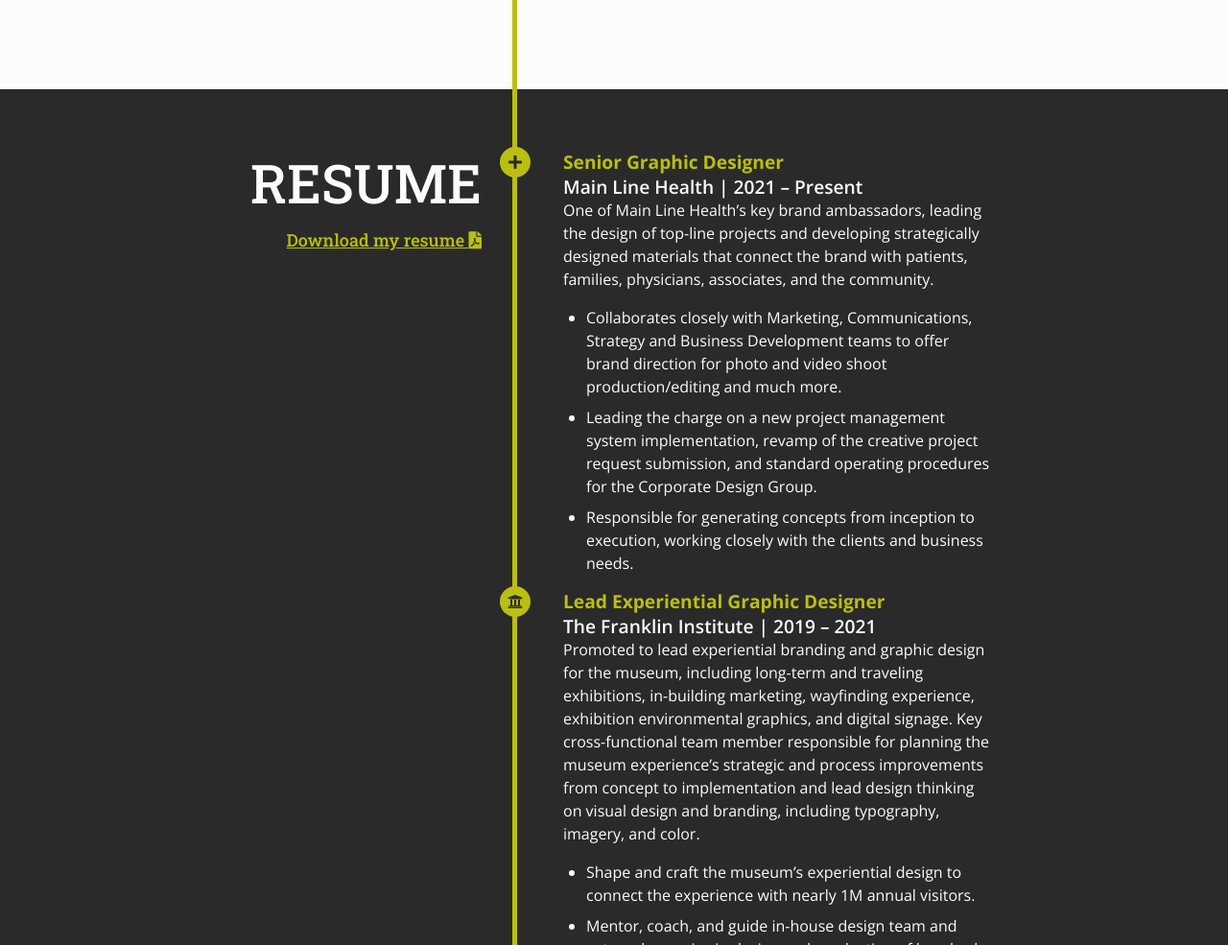
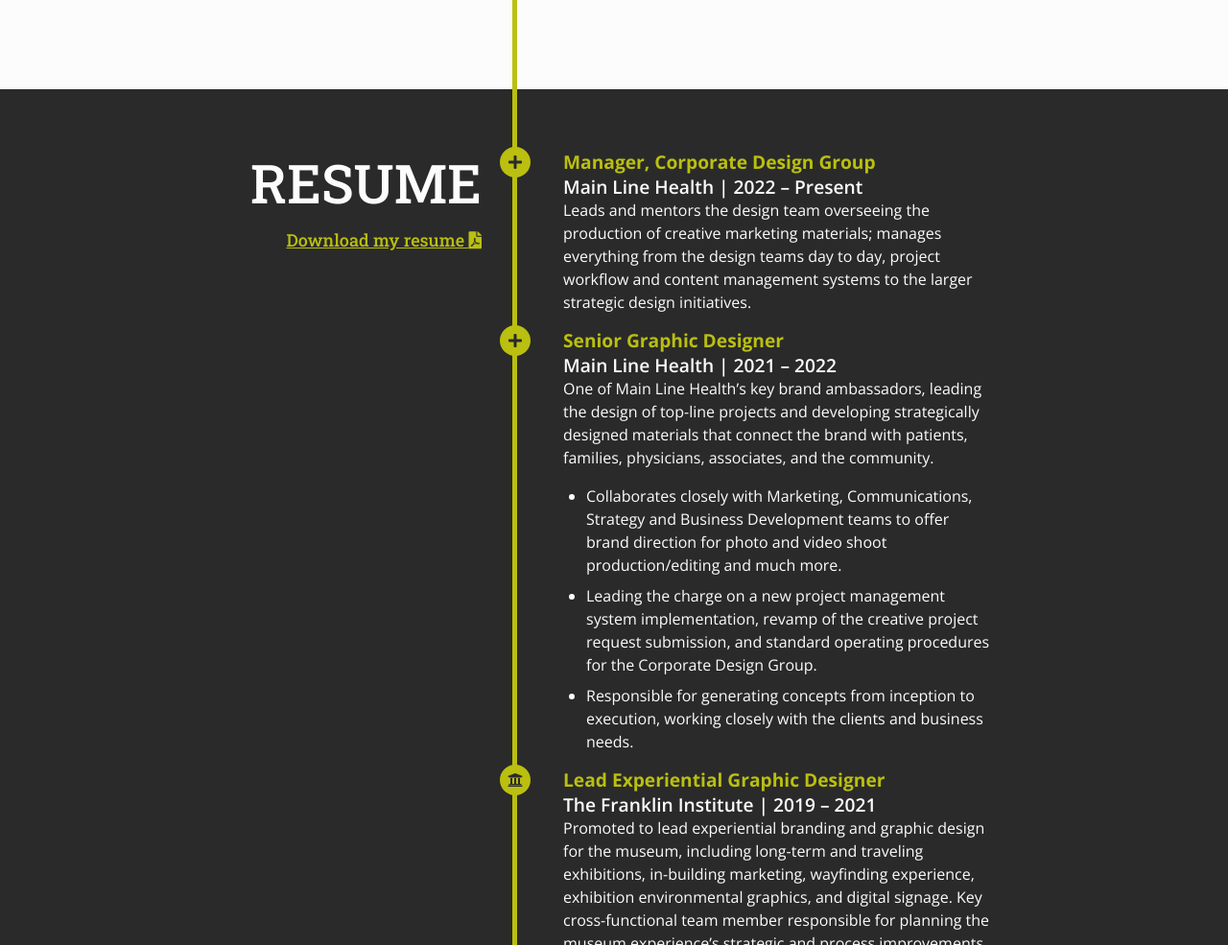
Before and after one commit to JenFranko/portfolio, an Eleventy site: page src/pages/home-template.njk in a window 1280 px wide. Shown: the part 1777-2762 px from the top of the page at 96% size. Built offline with nearby package versions, Linux system fonts and the light colour scheme; Eleventy itself is replaced by a stand-in of ours; files that its build step writes are made by us from their sources; files whose address does not match are found by name; what git-rev-sync would draw is missing.

Commit message:
Update Resume “resume”

```diff
--- a/src/content/resume/resume.md
+++ b/src/content/resume/resume.md
@@ -3,8 +3,17 @@
 file: /assets/uploads/Jen-Dudek-Resume.pdf
 tags: resume
 jobs:
+  - company: 'Manager, Corporate Design Group'
+    date: 2022 – Present
+    description: >-
+      Leads and mentors the design team overseeing the production of creative
+      marketing materials; manages everything from the design teams day to day,
+      project workflow and content management systems to the larger strategic
+      design initiatives.
+    icon: fa-plus
+    title: Main Line Health
   - company: Senior Graphic Designer
-    date: 2021 – Present
+    date: 2021 – 2022
     description: >-
       One of Main Line Health’s key brand ambassadors, leading the design of
       top-line projects and developing strategically designed materials that
```
